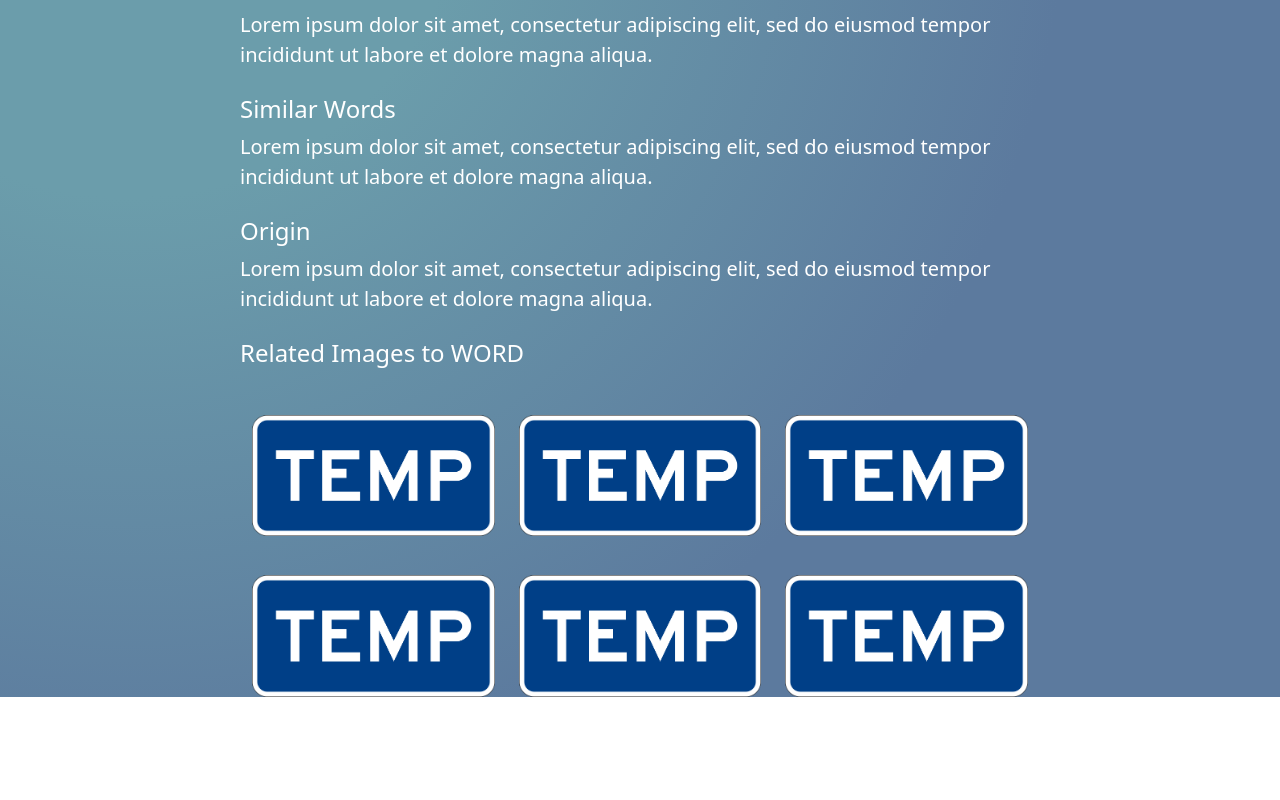
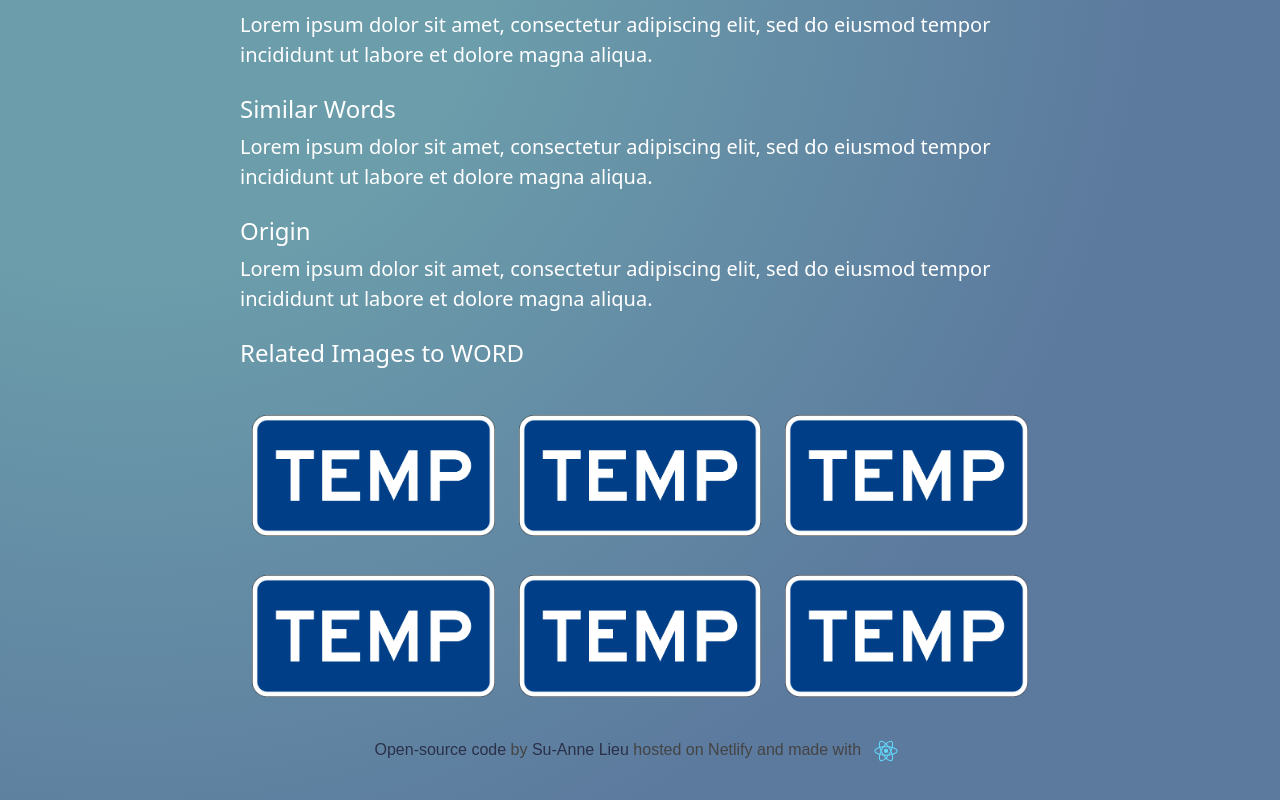
Before and after one commit to SueL28/react-basic-dictionary, a React (Create React App) app: page / in a window 1280 px wide. Shown: the part 352-1152 px from the top of the page. Before the commit the page ends 1049 px from the top, so only its background shows below. Built offline with nearby package versions, Linux system fonts and the light colour scheme.

Commit message:
added footer for open source code

```diff
--- a/src/App.js
+++ b/src/App.js
@@ -1,12 +1,14 @@
 
 import './App.css';
 import DictionaryApp from './DictionaryApp';
+import Footer from './Footer';
 
 function App() {
   return (
     <div className="App">
       <header className="App-header">
         <DictionaryApp />
+        <Footer />
 
       </header>
     </div>
--- /dev/null
+++ b/src/Footer.css
@@ -0,0 +1,28 @@
+.Footer {
+    margin-top: 40px;
+    text-align: center;
+    color: rgb(68, 68, 68);
+    font-family: "Hind", sans-serif;
+    font-style: bolder;
+    font-size: 12pt;
+    padding-bottom: 197px;
+  }
+
+  .Footer a {
+    color: rgb(43, 48, 73);
+    text-decoration: none;
+    font-family: "Hind", sans-serif;
+    cursor: pointer;
+    transition: all 150ms ease-in-out;
+  }
+
+  .Footer a:hover {
+    color: rgb(140, 189, 228);
+    text-decoration: underline;
+  }
+
+ .Footer img{
+      height: auto;
+      max-width: 40px;
+      padding: 0;
+  }
--- /dev/null
+++ b/src/Footer.js
@@ -0,0 +1,26 @@
+
+import React from "react";
+import logo from './logo.svg';
+import "./Footer.css";
+
+export default function Footer() {
+  return (
+    <div className="Footer">
+      <a
+        href="https://github.com/SueL28/react-basic-dictionary"
+        target="_blank"
+        rel="noreferrer"
+      >
+        Open-source code
+      </a>
+      <span> by </span>
+      <a
+        href="https://linkedin.com/in/su-anne-lieu"
+        target="_blank"
+        rel="noreferrer"
+      >
+        Su-Anne Lieu
+      </a> <span>hosted on Netlify and made with <img src={logo} alt="React Logo" className="react-logo-size"></img></span>
+    </div>
+  );
+}
```
